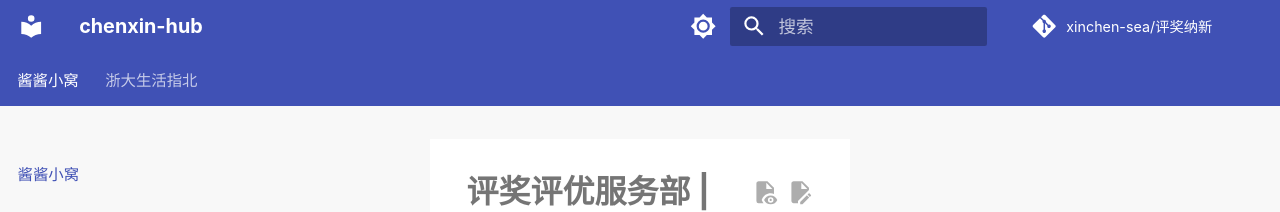
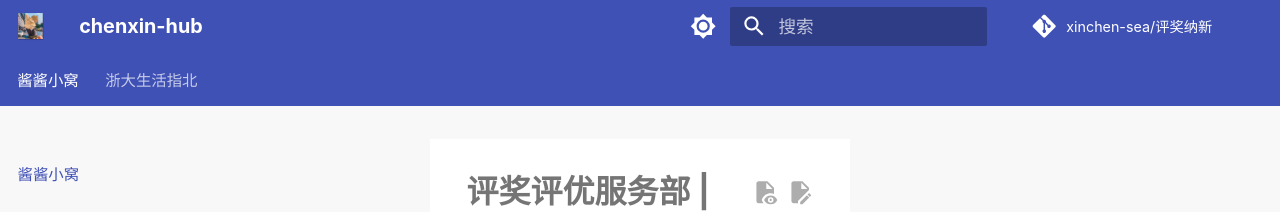
Before and after one commit to xinchen-sea/pingjiang-welcome, an MkDocs documentation site: the page built from docs/index.md, in a window 1280 px wide. Shown: the top 212 px of the page. Built offline with MkDocs 1.6.1 and Material for MkDocs 9.7.7, drawn with Linux system fonts in a browser that asks for light colours; plug-ins that fetch from the network failed and are left out; comment, search, counter and statistics services are not loaded.

Commit message:
Update mkdocs.yml

```diff
--- a/mkdocs.yml
+++ b/mkdocs.yml
@@ -19,6 +19,8 @@
 theme:
   name: material
   language: 'zh'
+  logo: assets/bql.ico   #logo
+  favicon: assets/bql.ico    #网站图标
   # 调色板
   palette:
     # Palette（调色板） toggle for light mode(浅色模式)
```
